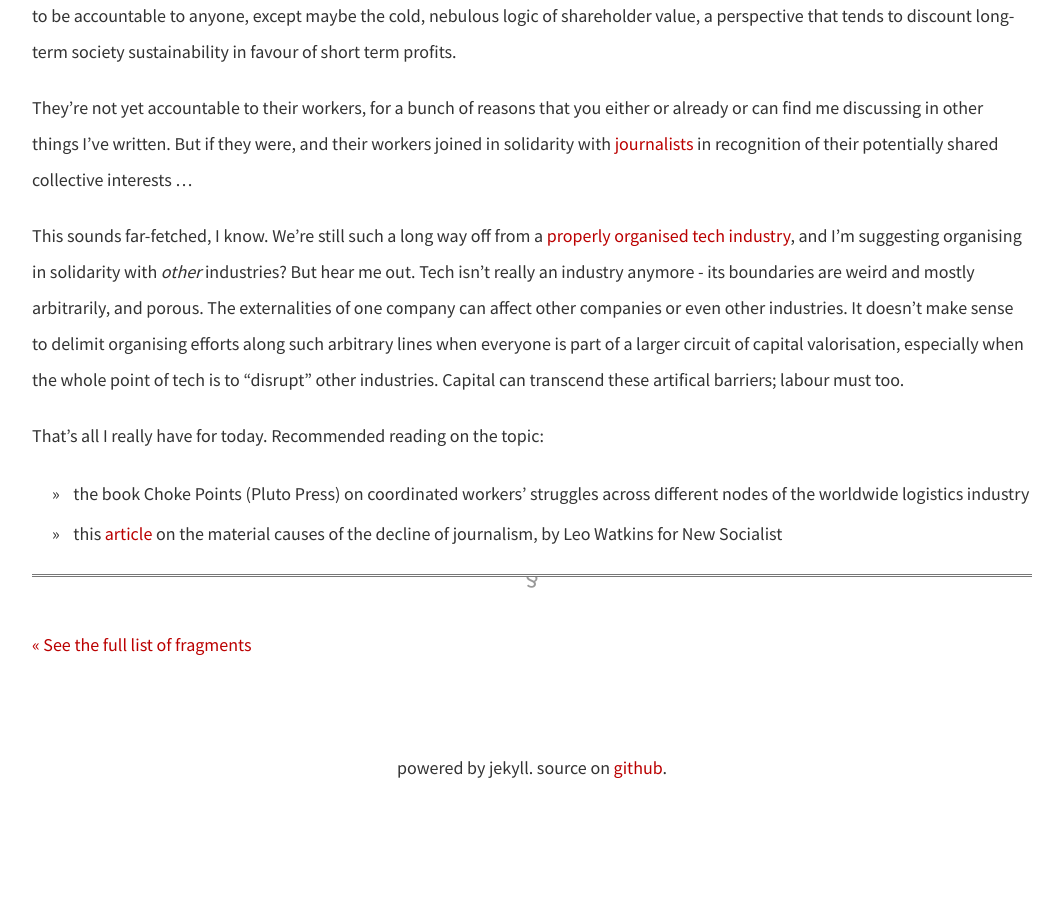
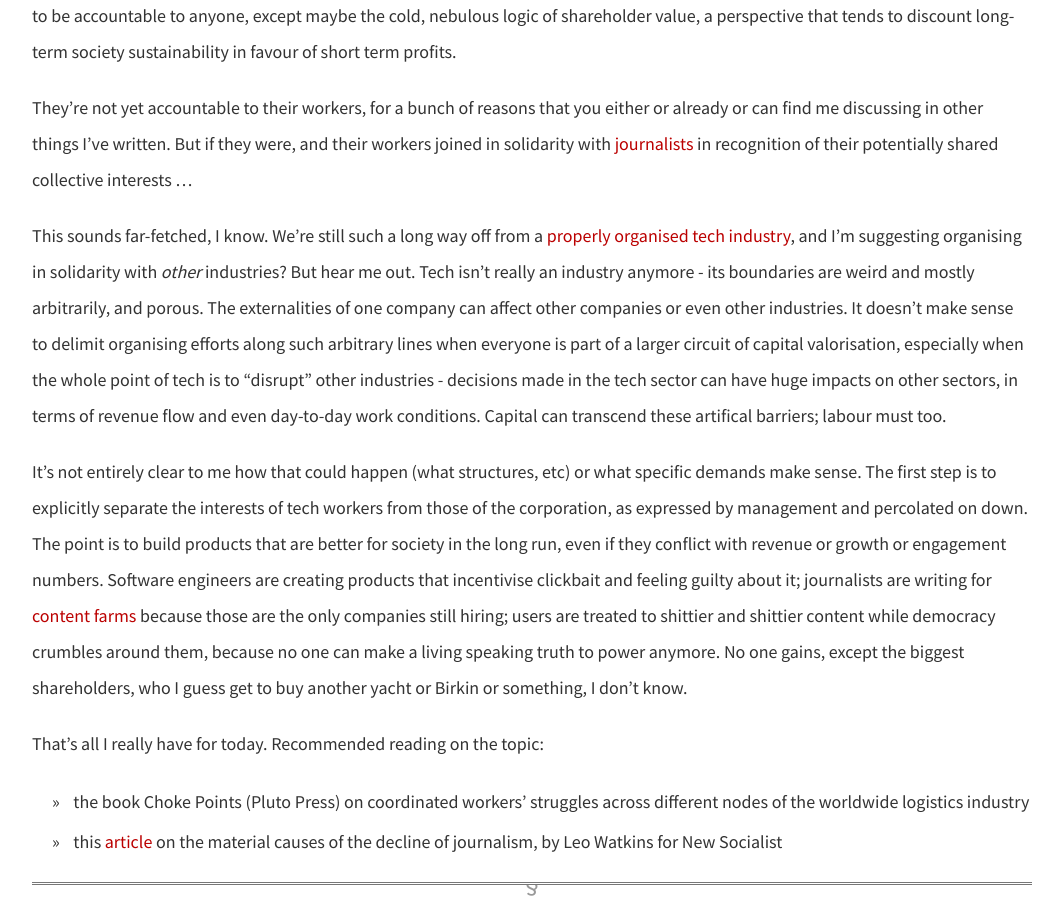
Before and after one commit to dellsystem/dellsystem.github.io, a Jekyll site: the page built from _posts/2019-1-28-fragments-28.md, in a window 1280 px wide and 900 px high, scrolled down 1827 px. Shown: the whole window, without its empty margins (108-1171 px from the left). Built offline with Jekyll 4.4.1, drawn with Linux system fonts in a browser that asks for light colours; before the commit the page ends 2630 px from its top, so only the background shows below that; some of the changed text lies outside the part shown.

Commit message:
Edit fragments-28
Added new paragraph near end + lengthened description

```diff
--- a/_posts/2019-1-28-fragments-28.md
+++ b/_posts/2019-1-28-fragments-28.md
@@ -1,7 +1,7 @@
 ---
 title: "Tech workers and journalists, unite?"
 layout: fragment
-description: "Google and Facebook didn't cause the demise of journalism, but they are hastening it, and hurting journalists in the process."
+description: "Google and Facebook didn't cause the demise of journalism, but they are hastening it, and hurting journalists in the process. But it doesn't have to be this way."
 ---
 
 Lately, I've been thinking a lot about advertising technology companies and their impact on journalism (especially in the wake of the layoffs last week). Google & Facebook are increasingly being recognised as dangerously powerful in a way that threatens democracy etc etc, which I'm on board with in spirit, but I haven't been satisfied with any of the mainstream discourse so far. It's all so shallow and predictable and (to borrow an insult from Adorno) highly undialectical. Personal data markets, more taxation, more privacy protection? Please. These all stem from a place of limited imagination, stymied by the belief that the future will be largely like the present: advertising, commodity production, journalism will all still function the same way, with a slighly fairer distribution of resources.
@@ -22,7 +22,9 @@ It's bad for society as a whole, of course. But who's going to represent society
 
 They're not yet accountable to their workers, for a bunch of reasons that you either or already or can find me discussing in other things I've written. But if they were, and their workers joined in solidarity with [journalists](https://twitter.com/SrPablo/status/1088854585618374658) in recognition of their potentially shared collective interests ...
 
-This sounds far-fetched, I know. We're still such a long way off from a [properly organised tech industry](https://notesfrombelow.org/article/prospects-for-organizing-the-tech-industry), and I'm suggesting organising in solidarity with _other_ industries? But hear me out. Tech isn't really an industry anymore - its boundaries are weird and mostly arbitrarily, and porous. The externalities of one company can affect other companies or even other industries. It doesn't make sense to delimit organising efforts along such arbitrary lines when everyone is part of a larger circuit of capital valorisation, especially when the whole point of tech is to "disrupt" other industries. Capital can transcend these artifical barriers; labour must too.
+This sounds far-fetched, I know. We're still such a long way off from a [properly organised tech industry](https://notesfrombelow.org/article/prospects-for-organizing-the-tech-industry), and I'm suggesting organising in solidarity with _other_ industries? But hear me out. Tech isn't really an industry anymore - its boundaries are weird and mostly arbitrarily, and porous. The externalities of one company can affect other companies or even other industries. It doesn't make sense to delimit organising efforts along such arbitrary lines when everyone is part of a larger circuit of capital valorisation, especially when the whole point of tech is to "disrupt" other industries - decisions made in the tech sector can have huge impacts on other sectors, in terms of revenue flow and even day-to-day work conditions. Capital can transcend these artifical barriers; labour must too.
+
+It's not entirely clear to me how that could happen (what structures, etc) or what specific demands make sense. The first step is to explicitly separate the interests of tech workers from those of the corporation, as expressed by management and percolated on down. The point is to build products that are better for society in the long run, even if they conflict with revenue or growth or engagement numbers. Software engineers are creating products that incentivise clickbait and feeling guilty about it; journalists are writing for [content farms](https://popula.com/2019/01/28/how-to-suck-at-business-without-really-trying/) because those are the only companies still hiring; users are treated to shittier and shittier content while democracy crumbles around them, because no one can make a living speaking truth to power anymore. No one gains, except the biggest shareholders, who I guess get to buy another yacht or Birkin or something, I don't know.
 
 That's all I really have for today. Recommended reading on the topic:
 
```
